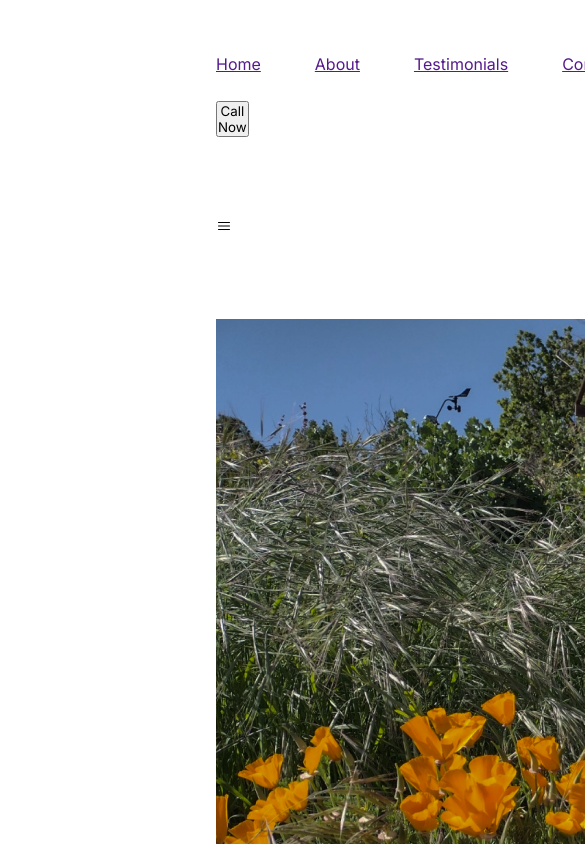
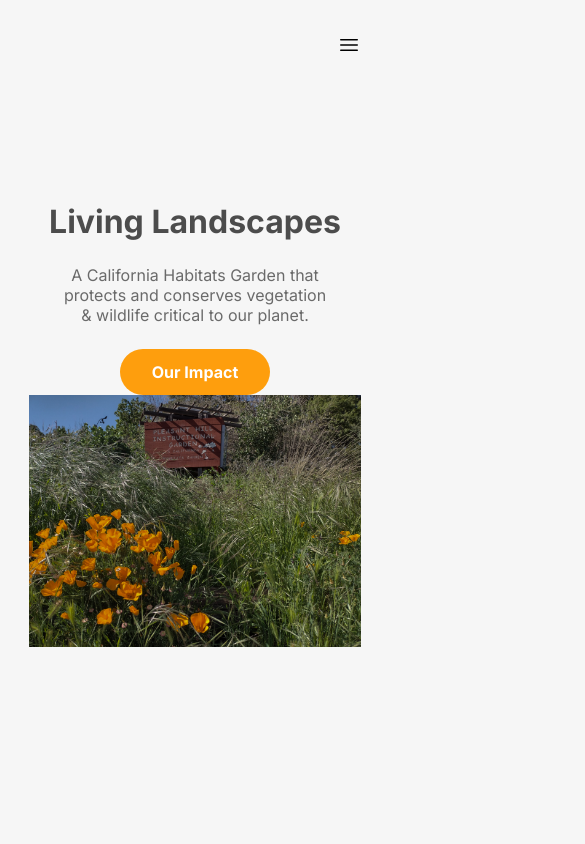
Before and after one commit to ramitaarora/phig-website, a React (Create React App) app in the folder my-react-app/: page / in a window 390 px wide. Shown: the top 844 px of the page, 585 px wide, since content can reach past the window. Built offline with nearby package versions, Linux system fonts and the light colour scheme; a web font is replaced by a local one.

Commit message:
uploaded general css

```diff
--- a/my-react-app/src/App.css
+++ b/my-react-app/src/App.css
@@ -1,7 +1,429 @@
 * {
-  margin: 27px;
+  margin: 0;
   padding: 0;
   box-sizing: border-box;
   font-family: 'Inria Sans', sans-serif;
   font-family: 'Inter', sans-serif;
 }
+img {
+  max-width: 100%;
+  height: auto;
+}
+.App {
+  min-height: 100vh;
+  width: 85vw;
+  max-width: 1900px;
+  margin: 0rem auto;
+}
+body {
+  max-width: 100%;
+  overflow-x: hidden;
+}
+
+body {
+  background-color: #f6f6f6;
+}
+
+nav {
+  display: flex;
+  align-items: center;
+  justify-content: space-between;
+  min-height: 90px;
+}
+.navbar-menu-container {
+  display: none;
+}
+.navbar-links-container a {
+  margin-right: 3rem;
+  text-decoration: none;
+  color: black;
+  font-size: 1.1rem;
+  font-weight: 600;
+}
+.primary-button {
+  padding: 0.9rem 1.75rem;
+  background-color: white;
+  outline: none;
+  border: none;
+  border-radius: 5rem;
+  font-size: 1.1rem;
+  cursor: pointer;
+  font-weight: 600;
+  transition: 0.2s;
+}
+.navbar-cart-icon {
+  font-size: 1.15rem;
+}
+.primary-button:hover {
+  background-color: rgb(234, 234, 234);
+}
+.navbar-menu-container svg {
+  font-size: 1.5rem;
+  cursor: pointer;
+}
+.home-banner-container {
+  position: relative;
+  display: flex;
+  padding-top: 3rem;
+}
+.home-bannerImage-container {
+  position: absolute;
+  top: -100px;
+  right: -170px;
+  z-index: -2;
+  max-width: 700px;
+}
+.home-image-section {
+  max-width: 600px;
+  flex: 1;
+}
+.home-text-section {
+  flex: 1;
+  display: flex;
+  flex-direction: column;
+  justify-content: center;
+  align-items: flex-start;
+}
+.primary-heading {
+  font-size: clamp(2rem, 5vw, 4rem);
+  color: #4c4c4c;
+  /* line-height: 5rem; */
+  max-width: 600px;
+}
+.primary-text {
+  font-size: clamp(1rem, 3vw, 1.5rem);
+  max-width: 500px;
+  color: #6a6a6a;
+  margin: 1.5rem 0rem;
+}
+.secondary-button {
+  padding: 1rem 2.5rem;
+  background-color: #fe9e0d;
+  outline: none;
+  border: none;
+  border-radius: 5rem;
+  font-size: 1.1rem;
+  cursor: pointer;
+  font-weight: 600;
+  color: white;
+  transition: 0.2s;
+  display: flex;
+  align-items: center;
+  justify-content: center;
+}
+.secondary-button svg {
+  margin-left: 0.75rem;
+  font-size: 1.5rem;
+}
+.secondary-button:hover {
+  background-color: #e48f0f;
+}
+.about-section-container {
+  margin-top: 20rem;
+  position: relative;
+  display: flex;
+  align-items: center;
+  justify-content: space-between;
+}
+.about-background-image-container {
+  position: absolute;
+  left: -150px;
+  z-index: -2;
+}
+.about-section-image-container {
+  flex: 0.9;
+  margin-right: 1rem;
+}
+.about-section-text-container {
+  flex: 1;
+  justify-content: center;
+  display: flex;
+  flex-direction: column;
+}
+.primary-subheading {
+  font-weight: 700;
+  color: #fe9e0d;
+  font-size: 1.15rem;
+}
+.about-buttons-container {
+  margin-top: 2rem;
+  display: flex;
+}
+.watch-video-button {
+  margin-left: 2rem;
+  background-color: transparent;
+  outline: none;
+  border: none;
+  border-radius: 5rem;
+  font-size: 1.1rem;
+  cursor: pointer;
+  font-weight: 600;
+  color: #484848;
+  transition: 0.2s;
+  display: flex;
+  align-items: center;
+  justify-content: center;
+}
+.watch-video-button svg {
+  font-size: 3rem;
+  margin-right: 1rem;
+}
+.contact-page-wrapper h1 {
+  max-width: 900px !important;
+}
+.contact-page-wrapper {
+  display: flex;
+  align-items: center;
+  justify-content: center;
+  flex-direction: column;
+  margin: 6rem 0rem;
+}
+.contact-form-container {
+  background-color: white;
+  max-width: 700px;
+  width: 100%;
+  margin-top: 3rem;
+  display: flex;
+  align-items: center;
+  padding: 1rem;
+  border-radius: 5rem;
+}
+.contact-form-container input {
+  flex: 1;
+  height: 100%;
+  border: none;
+  outline: none;
+  font-size: 1.3rem;
+  padding: 0.5rem 1rem;
+}
+.footer-wrapper {
+  margin: 6rem 0rem;
+  display: flex;
+  margin-top: 10rem;
+}
+.footer-logo-container {
+  max-width: 110px;
+}
+.footer-icons {
+  margin-top: 2.5rem;
+}
+.footer-icons svg {
+  font-size: 1.5rem;
+  margin-right: 1.25rem;
+  color: #585858;
+}
+/* .footer-section-one {
+  border: 2px solid blue;
+} */
+.footer-section-two {
+  flex: 1;
+  display: flex;
+  justify-content: flex-end;
+}
+.footer-section-columns {
+  display: flex;
+  flex-direction: column;
+  min-width: 190px;
+}
+.footer-section-columns span {
+  margin: 0.25rem 0rem;
+  font-weight: 600;
+  color: #4c4c4c;
+  cursor: pointer;
+}
+.testimonial-section-bottom {
+  margin-top: 2rem;
+  background-color: white;
+  padding: 1.5rem 2rem;
+  display: flex;
+  align-items: center;
+  justify-content: center;
+  max-width: 750px;
+  border-radius: 2rem;
+  flex-direction: column;
+  text-align: center;
+}
+.testimonial-section-bottom {
+  margin: 2rem auto;
+}
+.testimonial-section-bottom p {
+  font-weight: 700;
+  color: #515151;
+  max-width: 500px;
+  font-size: 1.1rem;
+  margin: 2rem 0rem;
+}
+.testimonials-stars-container svg {
+  margin: 0rem 0.25rem;
+  font-size: 1.5rem;
+  color: #fe9e0d;
+}
+.testimonial-section-bottom h2 {
+  margin-top: 1.5rem;
+}
+.work-section-wrapper {
+  margin-top: 15rem;
+}
+.work-section-top p {
+  text-align: center;
+  max-width: 600px !important;
+}
+.work-section-top h1 {
+  max-width: 700px !important;
+}
+.work-section-top {
+  display: flex;
+  justify-content: center;
+  align-items: center;
+  flex-direction: column;
+}
+.work-section-info {
+  width: 290px;
+  min-height: 350px;
+  background-color: white;
+  padding: 1rem 2rem;
+  display: flex;
+  flex-direction: column;
+  justify-content: center;
+  align-items: center;
+  text-align: center;
+  border-radius: 1rem;
+  color: #505050;
+  margin: 1rem 2rem;
+}
+.work-section-info h2 {
+  margin: 1rem 0rem;
+}
+.work-section-bottom {
+  margin-top: 5rem;
+  display: flex;
+  justify-content: center;
+  align-items: center;
+  flex-wrap: wrap;
+}
+.work-section-info p {
+  flex: 1;
+  display: flex;
+  align-items: center;
+  font-weight: 600;
+}
+
+@media (max-width: 1000px) {
+  .navbar-links-container a {
+    margin-right: 1rem;
+    font-size: 1rem;
+  }
+  .primary-button {
+    font-size: 1rem;
+  }
+  .home-bannerImage-container {
+    max-width: 600px;
+  }
+}
+@media (max-width: 800px) {
+  .nav-logo-container {
+    max-width: 140px;
+  }
+  .navbar-links-container {
+    display: none;
+  }
+  .navbar-menu-container {
+    display: flex;
+  }
+  .home-bannerImage-container {
+    max-width: 450px;
+  }
+  .home-banner-container,
+  .about-section-container {
+    flex-direction: column-reverse;
+    align-items: center;
+    justify-content: center;
+  }
+  .about-section-container {
+    flex-direction: column;
+  }
+  .home-image-section,
+  .about-section-image-container {
+    width: 100%;
+    max-width: 400px;
+  }
+  .primary-heading {
+    text-align: center;
+    max-width: 90%;
+  }
+  .primary-text {
+    text-align: center;
+    max-width: 80%;
+  }
+  .home-text-section,
+  .about-section-text-container {
+    justify-content: center;
+    align-items: center;
+    margin-top: 4rem;
+  }
+  .secondary-button {
+    font-size: 1rem;
+    padding: 0.8rem 2rem;
+    cursor: pointer;
+  }
+  .about-section-container {
+    margin-top: 5rem !important;
+  }
+  .about-buttons-container {
+    justify-content: center;
+    flex-direction: column;
+  }
+  .primary-subheading {
+    text-align: center;
+  }
+  .watch-video-button {
+    margin-left: 0rem !important;
+    margin-top: 1rem;
+    font-size: 1rem !important;
+  }
+  .watch-video-button svg {
+    margin-right: 0.5rem !important;
+  }
+  .about-section-image-container {
+    margin-right: 0rem !important;
+  }
+  .work-section-wrapper {
+    margin-top: 5rem !important;
+  }
+  .work-section-bottom {
+    margin-top: 1rem !important;
+  }
+  .contact-form-container {
+    padding: 0.5rem !important;
+    flex-direction: column;
+    justify-content: center;
+    align-items: center;
+    border-radius: 1rem !important;
+  }
+  .contact-form-container input {
+    font-size: 1rem !important;
+    max-width: 100%;
+    padding: 0.5rem 1rem !important;
+    margin-bottom: 0.8rem !important;
+    text-align: center;
+  }
+  .footer-wrapper {
+    flex-direction: column;
+  }
+  .footer-section-two {
+    flex-direction: column;
+    margin-top: 2rem;
+  }
+  .footer-section-columns {
+    margin: 1rem 0rem;
+  }
+  .App {
+    max-width: 95vw;
+  }
+}
+@media (max-width: 600px) {
+  .home-bannerImage-container,
+  .about-background-image-container {
+    display: none;
+  }
+}
```
